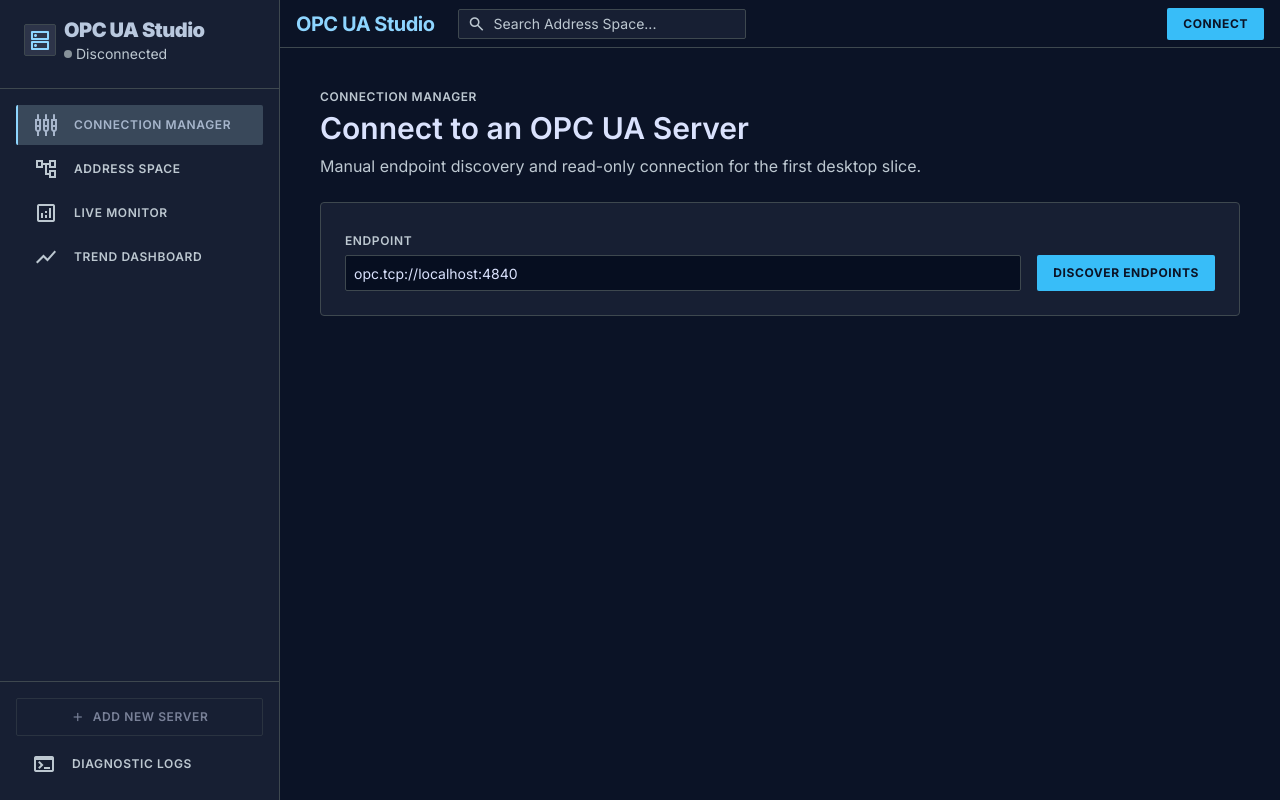
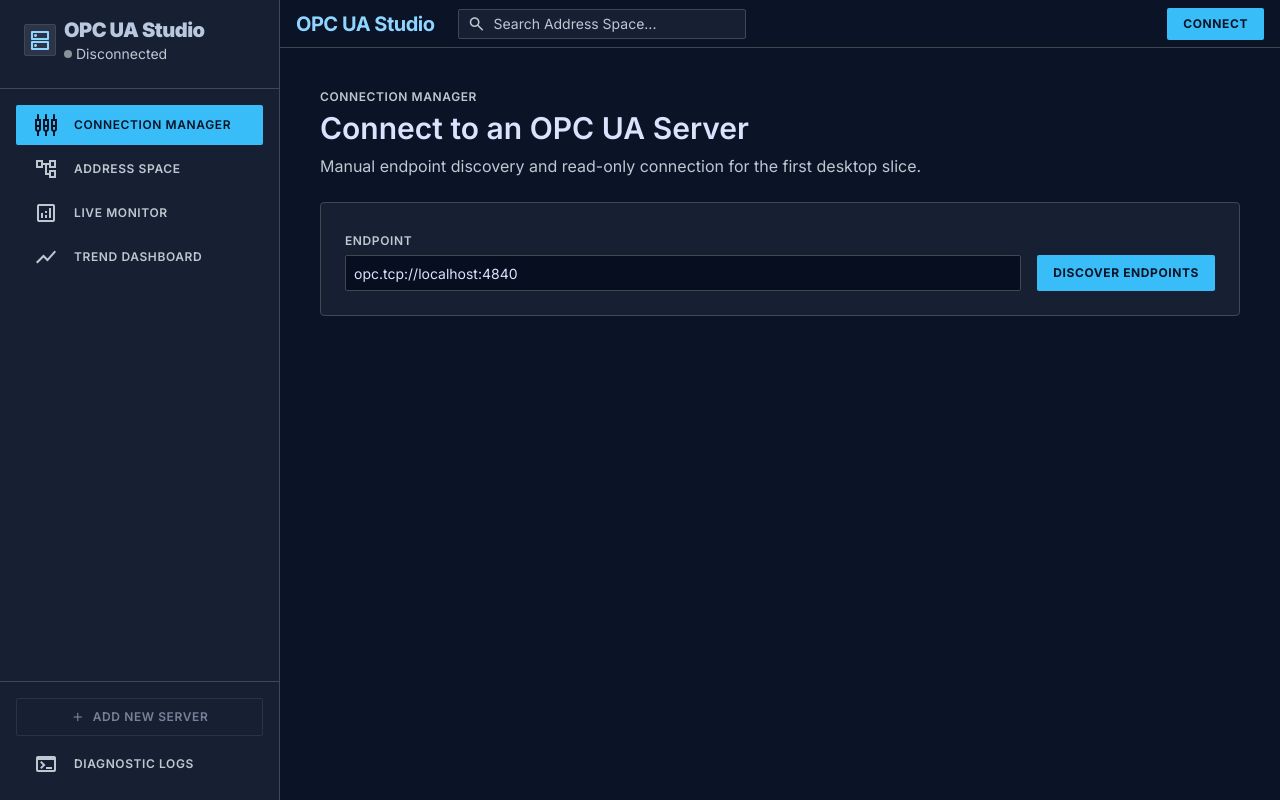
Before and after one commit to kevin-rieck/project-cobalt, a Svelte app in the folder frontend/: page / in a window 1280 px wide. Built offline with nearby package versions, Linux system fonts and the light colour scheme.

Commit message:
fix(frontend): update address space tree and nav state

```diff
--- a/frontend/src/App.svelte
+++ b/frontend/src/App.svelte
@@ -23,6 +23,7 @@
   }
 
   type TreeNode = {
+    key: string
     node: AddressNode
     depth: number
     expanded: boolean
@@ -58,6 +59,7 @@
   type DiagnosticLogEntry = { timestamp: string; level: string; message: string }
 
   const objectsRoot: TreeNode = {
+    key: 'root:i=85',
     node: { NodeID: 'i=85', DisplayName: 'Objects', BrowseName: 'Objects', NodeClass: 'Object' },
     depth: 0,
     expanded: false,
@@ -174,7 +176,7 @@
   }
 
   async function toggleNode(item: TreeNode) {
-    const index = tree.findIndex(entry => entry.node.NodeID === item.node.NodeID)
+    const index = tree.findIndex(entry => entry.key === item.key)
     if (index < 0) return
     if (tree[index].childrenLoaded) {
       tree[index].expanded = !tree[index].expanded
@@ -186,12 +188,15 @@
     tree = [...tree]
     try {
       const children: AddressNode[] = await BrowseChildren(item.node.NodeID)
-      const childNodes: TreeNode[] = children.map(child => ({ node: child, depth: item.depth + 1, expanded: false, childrenLoaded: false, loading: false, error: '' }))
+      const childNodes: TreeNode[] = children.map((child, childIndex) => ({ key: `${item.key}/${child.NodeID || child.BrowseName || child.DisplayName}:${childIndex}`, node: child, depth: item.depth + 1, expanded: false, childrenLoaded: false, loading: false, error: '' }))
       const end = subtreeEnd(index)
       tree = [...tree.slice(0, index + 1), ...childNodes, ...tree.slice(end)]
       tree[index].expanded = true
       tree[index].childrenLoaded = true
       tree[index].loading = false
+      if (childNodes.length === 0) {
+        tree[index].error = 'No child nodes'
+      }
       tree = [...tree]
     } catch (error) {
       tree[index].loading = false
@@ -210,12 +215,20 @@
     }
   }
 
+  async function activateNode(item: TreeNode) {
+    await selectNode(item)
+    if (item.node.NodeClass !== 'Variable') {
+      await toggleNode(item)
+    }
+  }
+
   function isHidden(index: number) {
-    const item = tree[index]
-    for (let cursor = index - 1; cursor >= 0; cursor--) {
+    let depth = tree[index].depth
+    for (let cursor = index - 1; cursor >= 0 && depth > 0; cursor--) {
       const ancestor = tree[cursor]
-      if (ancestor.depth < item.depth) {
+      if (ancestor.depth < depth) {
         if (!ancestor.expanded) return true
+        depth = ancestor.depth
       }
     }
     return false
@@ -233,10 +246,10 @@
     return new Date(value).toLocaleTimeString()
   }
 
-  function navClass(tab: Tab) {
-    return activeTab === tab
-      ? 'bg-secondary-container text-on-secondary-container border-primary'
-      : 'text-on-surface-variant border-transparent hover:bg-surface-container-highest'
+  function navButtonClass(active: boolean) {
+    return active
+      ? 'flex w-full items-center gap-md rounded border-l-2 px-md py-sm text-left transition-colors bg-primary-container text-background border-primary-container font-bold'
+      : 'flex w-full items-center gap-md rounded border-l-2 px-md py-sm text-left transition-colors text-on-surface-variant border-transparent hover:bg-surface-container-highest'
   }
 </script>
 
@@ -255,23 +268,23 @@
     </div>
 
     <nav class="flex-1 space-y-xs overflow-y-auto px-md py-md">
-      <button class="flex w-full items-center gap-md rounded border-l-2 px-md py-sm text-left transition-colors {navClass('connections')}" on:click={() => (activeTab = 'connections')}>
+      <button class={navButtonClass(activeTab === 'connections')} on:click={() => (activeTab = 'connections')}>
         <span class="material-symbols-outlined">settings_input_component</span><span class="label text-current">Connection Manager</span>
       </button>
-      <button class="flex w-full items-center gap-md rounded border-l-2 px-md py-sm text-left transition-colors {navClass('address-space')}" on:click={() => (activeTab = 'address-space')}>
+      <button class={navButtonClass(activeTab === 'address-space')} on:click={() => (activeTab = 'address-space')}>
         <span class="material-symbols-outlined">account_tree</span><span class="label text-current">Address Space</span>
       </button>
-      <button class="flex w-full items-center gap-md rounded border-l-2 px-md py-sm text-left transition-colors {navClass('live-monitor')}" on:click={() => (activeTab = 'live-monitor')}>
+      <button class={navButtonClass(activeTab === 'live-monitor')} on:click={() => (activeTab = 'live-monitor')}>
         <span class="material-symbols-outlined">analytics</span><span class="label text-current">Live Monitor</span>
       </button>
-      <button class="flex w-full items-center gap-md rounded border-l-2 px-md py-sm text-left transition-colors {navClass('trends')}" on:click={() => (activeTab = 'trends')}>
+      <button class={navButtonClass(activeTab === 'trends')} on:click={() => (activeTab = 'trends')}>
         <span class="material-symbols-outlined">show_chart</span><span class="label text-current">Trend Dashboard</span>
       </button>
     </nav>
 
     <div class="space-y-sm border-t border-outline-variant px-md pt-md">
       <button class="btn-secondary flex w-full items-center justify-center gap-sm" disabled><span class="material-symbols-outlined text-sm">add</span>Add New Server</button>
-      <button class="flex w-full items-center gap-md rounded px-md py-sm text-left text-on-surface-variant transition-colors hover:bg-surface-container-highest" on:click={() => (activeTab = 'logs')}>
+      <button class={navButtonClass(activeTab === 'logs')} on:click={() => (activeTab = 'logs')}>
         <span class="material-symbols-outlined">terminal</span><span class="label text-current">Diagnostic Logs</span>
       </button>
     </div>
@@ -366,12 +379,12 @@
               {#if !connected}
                 <div class="p-lg text-on-surface-variant">Connect to an OPC UA Server to browse its Address Space.</div>
               {:else}
-                {#each visibleTree as item}
+                {#each visibleTree as item (item.key)}
                   <div class="group flex items-center gap-xs rounded px-sm py-xs hover:bg-surface-container-high" style={`padding-left: ${8 + item.depth * 18}px`}>
                     <button class="flex h-6 w-6 items-center justify-center rounded hover:bg-surface-container-highest" on:click={() => toggleNode(item)} title="Expand or collapse">
                       {#if item.loading}<span class="text-xs text-primary">…</span>{:else}<span class="material-symbols-outlined text-[18px]">{item.expanded ? 'expand_more' : 'chevron_right'}</span>{/if}
                     </button>
-                    <button class="min-w-0 flex-1 truncate rounded px-xs py-xs text-left {selectedNodeID === item.node.NodeID ? 'bg-secondary-container text-on-secondary-container' : 'text-on-surface'}" on:click={() => selectNode(item)}>
+                    <button class="min-w-0 flex-1 truncate rounded px-xs py-xs text-left {selectedNodeID === item.node.NodeID ? 'bg-secondary-container text-on-secondary-container' : 'text-on-surface'}" on:click={() => activateNode(item)}>
                       <span class="mr-sm font-medium">{item.node.DisplayName}</span><span class="font-mono text-xs text-on-surface-variant">{item.node.NodeClass}</span>
                     </button>
                   </div>
```
